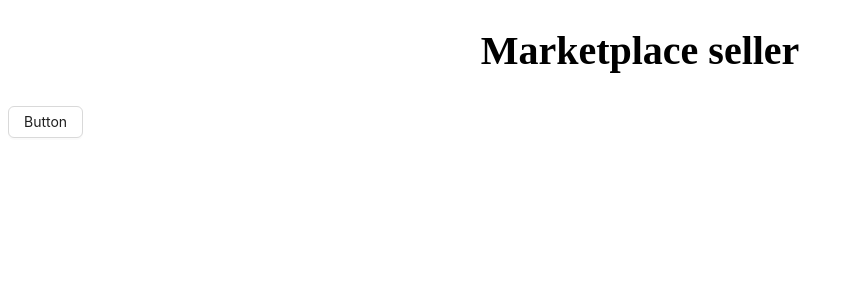
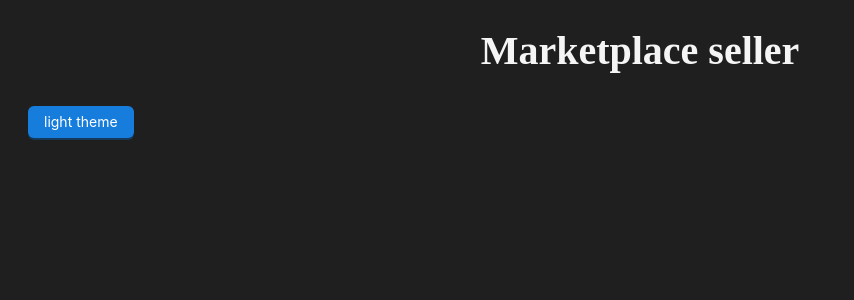
Before and after one commit to slec16/internship-autumn-2024, a React app: page / in a window 1280 px wide. Shown: the top 300 px of the page, without its empty margins (0-854 px from the left). Built offline with nearby package versions, Linux system fonts and the light colour scheme.

Commit message:
feat: add theme context

```diff
--- a/src/app/App.tsx
+++ b/src/app/App.tsx
@@ -1,14 +1,14 @@
-import React from "react"
 import { Button } from "antd"
 import styles from "./App.module.scss"
+import { useTheme } from "@/shared/lib/theme"
 
 const App = () => {
-
+    const { theme, toggleTheme } = useTheme()
     return(
-        <>
+        <div className="container">
             <h1 className={styles.title}>Marketplace seller</h1>
-            <Button>Button</Button>
-        </>
+            <Button type="primary" onClick={toggleTheme}>{theme === "dark" ? "light theme" : "dark theme"}</Button>
+        </div>
     )
 }
 
--- /dev/null
+++ b/src/app/providers/theme/index.ts
@@ -0,0 +1 @@
+export { ThemeProvider } from "./ui/ThemeProvider"
--- /dev/null
+++ b/src/app/providers/theme/lib/themeTokens.ts
@@ -0,0 +1,81 @@
+import { ThemeConfig } from "antd"
+import { Theme } from "@/shared/lib/theme"
+import { theme as antdTheme } from 'antd'
+
+export const getThemeTokens = (theme: Theme): ThemeConfig['token'] => {
+    if (theme === 'dark') {
+        return {
+            // Цвета
+            colorPrimary: '#1890ff',
+            colorSuccess: '#52c41a',
+            colorWarning: '#faad14',
+            colorError: '#ff4d4f',
+            colorInfo: '#1890ff',
+
+            // Фон
+            colorBgContainer: '#1f1f1f',
+            colorBgElevated: '#262626',
+            colorBgLayout: '#141414',
+
+            // Текст
+            colorText: '#ffffff',
+            colorTextSecondary: 'rgba(255, 255, 255, 0.65)',
+            colorTextTertiary: 'rgba(255, 255, 255, 0.45)',
+
+            // Бордеры
+            colorBorder: '#434343',
+            colorBorderSecondary: '#303030',
+
+            // Тени
+            boxShadow: '0 6px 16px 0 rgba(0, 0, 0, 0.32), 0 3px 6px -4px rgba(0, 0, 0, 0.48), 0 9px 28px 8px rgba(0, 0, 0, 0.24)',
+            boxShadowSecondary: '0 3px 6px -4px rgba(0, 0, 0, 0.48), 0 6px 16px 0 rgba(0, 0, 0, 0.32), 0 9px 28px 8px rgba(0, 0, 0, 0.24)',
+
+            // Радиусы
+            borderRadius: 6,
+            borderRadiusLG: 8,
+            borderRadiusSM: 4,
+        }
+    }
+    return {
+        // Цвета
+        colorPrimary: '#722ed1',
+        colorSuccess: '#52c41a',
+        colorWarning: '#faad14',
+        colorError: '#ff4d4f',
+        colorInfo: '#1890ff',
+
+        // Фон
+        colorBgContainer: '#ffffff',
+        colorBgElevated: '#ffffff',
+        colorBgLayout: '#f5f5f5',
+
+        // Текст
+        colorText: '#141414',
+        colorTextSecondary: 'rgba(0, 0, 0, 0.65)',
+        colorTextTertiary: 'rgba(0, 0, 0, 0.45)',
+
+        // Бордеры
+        colorBorder: '#d9d9d9',
+        colorBorderSecondary: '#f0f0f0',
+
+        // Тени
+        boxShadow: '0 6px 16px 0 rgba(0, 0, 0, 0.08), 0 3px 6px -4px rgba(0, 0, 0, 0.12), 0 9px 28px 8px rgba(0, 0, 0, 0.05)',
+        boxShadowSecondary: '0 3px 6px -4px rgba(0, 0, 0, 0.12), 0 6px 16px 0 rgba(0, 0, 0, 0.08), 0 9px 28px 8px rgba(0, 0, 0, 0.05)',
+
+        // Радиусы
+        borderRadius: 6,
+        borderRadiusLG: 8,
+        borderRadiusSM: 4,
+    }
+}
+
+export const getThemeConfig = (theme: Theme): ThemeConfig => {
+    return {
+        algorithm:
+            theme === 'dark'
+                ? antdTheme.darkAlgorithm
+                : antdTheme.defaultAlgorithm,
+        token: getThemeTokens(theme)
+
+    }
+}
--- /dev/null
+++ b/src/app/providers/theme/ui/ThemeProvider.tsx
@@ -0,0 +1,64 @@
+import { ReactNode, useEffect, useMemo, useState, useCallback } from "react"
+import { ConfigProvider } from "antd"
+import { Theme, ThemeContext, THEME_KEY, ThemeContextValue } from "@/shared/lib/theme"
+import { getThemeConfig } from "../lib/themeTokens"
+
+interface ThemeProviderProps {
+    children: ReactNode
+    defaultTheme: Theme
+}
+
+export const ThemeProvider = (props: ThemeProviderProps) => {
+    const { children, defaultTheme = 'light' } = props
+
+    const [theme, setTheme] = useState<Theme>(() => {
+        const savedTheme = localStorage.getItem('THEME_KEY') as Theme
+        if (savedTheme) return savedTheme
+
+        if (typeof window !== 'undefined') {
+            const prefersDark = window.matchMedia('(prefers-color-scheme: dark)').matches
+            if (prefersDark) return 'dark'
+        }
+
+        return defaultTheme
+    })
+
+    useEffect(() => {
+        document.body.classList.remove('theme-light', 'theme-dark')
+        document.body.classList.add(theme === 'dark' ? 'theme-dark' : 'theme-light')
+        localStorage.setItem(THEME_KEY, theme)
+    }, [theme])
+
+    useEffect(() => {
+        const mediaQuery = window.matchMedia('(prefers-color-scheme: dark)')
+
+        const handleSystemThemeChange = (e: MediaQueryListEvent) => {
+            setTheme(e.matches ? 'dark' : 'light')
+        }
+
+        mediaQuery.addEventListener('change', handleSystemThemeChange)
+
+        return () => {
+            mediaQuery.removeEventListener('change', handleSystemThemeChange)
+        }
+    }, [])
+
+    const toggleTheme = useCallback(() => {
+        setTheme(prevTheme => prevTheme === 'light' ? 'dark' : 'light')
+    }, [])
+
+    const contextValue = useMemo(() => ({
+        theme,
+        setTheme,
+        toggleTheme
+    }), [theme, toggleTheme])
+
+    const antdThemeConfig = useMemo(() => getThemeConfig(theme), [theme])
+
+    return(
+        <ThemeContext.Provider value={contextValue}>
+            <ConfigProvider theme={antdThemeConfig}>{children}</ConfigProvider>
+        </ThemeContext.Provider>
+    )
+
+}
--- /dev/null
+++ b/src/app/styles/global.scss
@@ -0,0 +1,35 @@
+*,
+*::before,
+*::after {
+    box-sizing: border-box;
+}
+
+body {
+    background-color: var(--bg-color, #FFFFFF);
+    color: var(--text-color, #000000);
+}
+
+body.theme-light {
+    --bg-color: #F5F7FA;
+    --text-color: #070707;
+}
+
+body.theme-dark {
+    --bg-color: #1F1F1F;
+    --text-color: #F5F5F5;
+}
+
+.container {
+    width: 100%;
+    max-width: 1400px;
+    margin: 0 auto;
+    padding: 0 20px;
+
+    @media (max-width: 768px) {
+        padding: 0 16px;
+    }
+
+    @media (max-width: 480px) {
+        padding: 0 12px;
+    }
+}
--- a/src/index.tsx
+++ b/src/index.tsx
@@ -5,13 +5,17 @@ import { createRoot } from 'react-dom/client'
 // import '@app/styles/index.css'
 // import App from '@app/App'
 import App from './app/App'
+import './app/styles/global.scss'
+import { ThemeProvider } from '@/app/providers/theme'
 
 createRoot(document.getElementById('root')!).render(
   <StrictMode>
-      {/* <BrowserRouter> */}
-        {/* <ErrorBoundary> */}
-          <App />
-        {/* </ErrorBoundary> */}
-      {/* </BrowserRouter> */}
+    {/* <BrowserRouter> */}
+    {/* <ErrorBoundary> */}
+    <ThemeProvider defaultTheme='dark'>
+      <App />
+    </ThemeProvider>
+    {/* </ErrorBoundary> */}
+    {/* </BrowserRouter> */}
   </StrictMode>,
 )
--- /dev/null
+++ b/src/shared/lib/theme/index.ts
@@ -0,0 +1,22 @@
+import { createContext, useContext } from "react"
+
+export type Theme = "light" | "dark"
+
+export interface ThemeContextValue {
+    theme: Theme
+    setTheme: (theme: Theme) => void
+    toggleTheme: () => void
+}
+
+export const THEME_KEY = 'app_theme'
+
+export const ThemeContext = createContext<ThemeContextValue | undefined>(undefined)
+
+export const useTheme = (): ThemeContextValue => {
+    const context = useContext(ThemeContext)
+    if(!context) {
+        throw new Error('Theme error')
+    }
+
+    return context
+}
```
